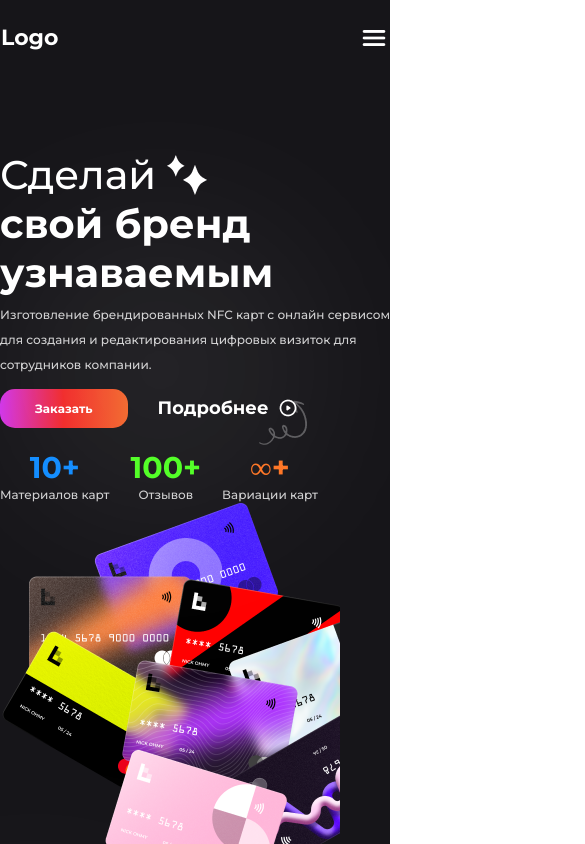
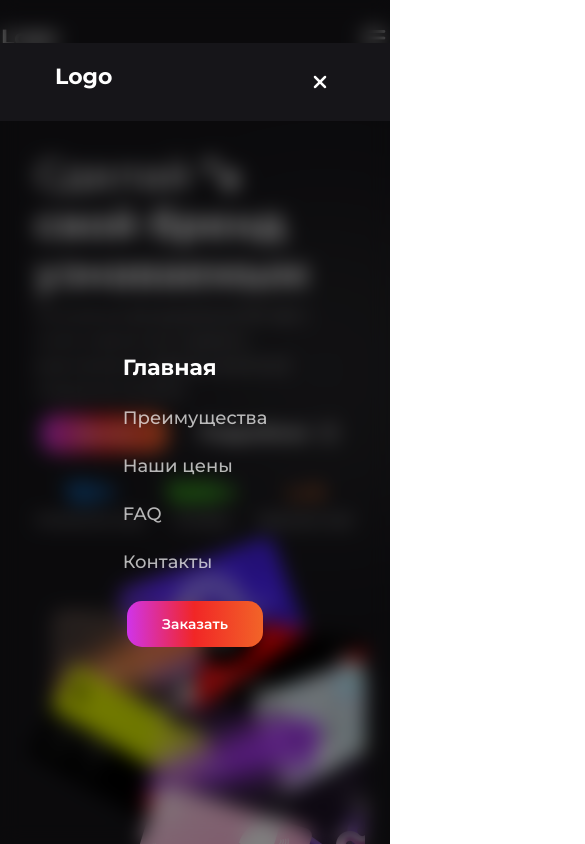
Before and after one commit to dEnsssy/projectCard, a plain HTML site: page index.html in a window 390 px wide. Both pictures are taken after a click on the button 374 px from the left and 38 px from the top of the page. Shown: the top 844 px of the page, 585 px wide, since content can reach past the window. Drawn offline with Linux system fonts and the light colour scheme.

Commit message:
init commit2

```diff
--- a/#source/scss/style.scss
+++ b/#source/scss/style.scss
@@ -80,7 +80,7 @@ body {
             #d034ea 0%,
             #f12626 49.48%,
             #f26428 100%
-        );
+        ) !important;
         color: #fff;
         font-size: 18px;
         font-weight: 600;
@@ -808,32 +808,90 @@ body {
 }
 // Mobile menu
 
+/* Стили для оверлея */
 .overlay {
+    display: none;
     position: fixed;
     top: 0;
     left: 0;
     width: 100%;
     height: 100%;
-    background-color: rgba(0, 0, 0, 0.7); /* Прозрачный черный цвет */
+    background: rgba(0, 0, 0, 0.5);
+    backdrop-filter: blur(10px);
+    z-index: 99;
+}
+
+/* Стили для мобильного меню */
+.mobile-menu {
+    margin-top: -77px;
     display: none;
-    z-index: 999; /* Поверх других элементов */
+    position: fixed;
+    top: 50%;
+    left: 50%;
+    transform: translate(-50%, -50%);
+    background-color: white;
+    z-index: 1000;
+}
+
+.mobile-menu a {
+    display: block;
+    margin-bottom: 10px;
+    text-decoration: none;
+    color: black;
+}
+.mobile-menuStyle1 {
+    margin-top: 236px;
+    display: flex;
+    flex-direction: column;
+    align-items: center;
+}
+
+.mobile-menuStyle {
+    margin-bottom: 20px;
+    gap: 20px;
+    flex-direction: column;
+}
+.mobile-menuStyle > a {
+    color: rgba(255, 255, 255, 0.7);
+}
+.mobile-menu-header {
+    background: #161519;
+    display: flex;
+    align-items: center;
+    justify-content: space-between;
+    width: 100vw;
+    height: 78px;
+    padding: 20px 55px;
+}
+.header__logo > a {
+    color: #fff;
+    font-size: 22px;
+    font-weight: 700;
 }
 
 @media (max-width: 768px) {
     .container {
-        max-width: 710px;
+        max-width: 650px;
     }
     .hiddenMob {
         display: none;
     }
     .header {
         border: 1px solid #161519;
+        &__btn {
+            font-size: 14px;
+        }
     }
     .tagline {
         &__text {
+            display: flex;
+            align-items: center;
+            flex-direction: column;
+            max-width: 710px;
             padding-top: 63px;
         }
         &__text-title {
+            max-width: 320px;
             font-size: 40px;
             line-height: normal;
             margin-bottom: 5px;
@@ -846,6 +904,7 @@ body {
             left: 167px;
         }
         &__text > p {
+            max-width: 320px;
             font-size: 12px;
             margin-bottom: 10px;
             line-height: 25px;
@@ -879,7 +938,7 @@ body {
         }
         &__blur-box {
             top: 158px; //158
-            left: 35px; //35
+            left: 200px; //35
         }
         &__blur {
             width: 250px;
@@ -892,7 +951,7 @@ body {
             background: url("/img/mobile/tagline/bg1.png") no-repeat !important;
             position: absolute;
             top: 150px;
-            left: 224px;
+            left: 324px;
         }
         &__bg2 {
             width: 257px;
@@ -902,12 +961,13 @@ body {
             left: 48px;
         }
         &__mobBg {
+            margin-top: 10px;
             margin-bottom: -20px;
         }
     }
 
     .advantages {
-        height: 1000px;
+        height: 800px;
         &__content > h1 {
             padding-top: 35px;
             font-size: 26px;
@@ -928,7 +988,7 @@ body {
         }
 
         &__content-textBox-card-text p {
-            max-width: 215px;
+            max-width: 515px;
             font-size: 12px;
             line-height: 22px;
         }
@@ -945,8 +1005,8 @@ body {
         filter: blur(100px);
     }
     .bg2-blur {
-        top: 924px;
-        left: 1px;
+        top: 724px;
+        left: 400px;
         width: 250px;
         height: 250px;
         filter: blur(100px);
@@ -956,14 +1016,14 @@ body {
         width: 70px;
         height: 40px;
         top: 81px;
-        left: 262px;
+        left: 635px;
     }
     .advantagesImg-arrow2 {
         background: url("/img/mobile/advantages/arrow2.png") no-repeat;
         width: 75px;
         height: 75px;
-        top: 598px;
-        left: 260px;
+        top: 420px;
+        left: 620px;
     }
     .advantagesImgs {
         &__flex1 {
@@ -995,6 +1055,8 @@ body {
             margin-bottom: 55px;
         }
         &__cards {
+            flex-direction: column;
+            align-items: center;
             row-gap: 45px;
             margin-bottom: 35px;
         }
@@ -1004,19 +1066,21 @@ body {
         }
         &__cards-card-first {
             width: 280px;
-height: 176px;
+            height: 176px;
             background: url("/img/mobile/price/card1.png") no-repeat;
             top: -30px;
             left: 20px;
         }
-        &__cards-card-second {width: 280px;
-height: 176px;
+        &__cards-card-second {
+            width: 280px;
+            height: 176px;
             background: url("/img/mobile/price/card2.png") no-repeat;
             top: -30px;
             left: 20px;
         }
-        &__cards-card-third {width: 280px;
-height: 176px;
+        &__cards-card-third {
+            width: 280px;
+            height: 176px;
             background: url("/img/mobile/price/card3.png") no-repeat;
             top: -30px;
             left: 20px;
@@ -1056,7 +1120,7 @@ height: 176px;
     }
     .price-arrow1 {
         top: -34px;
-        left: 240px;
+        left: 440px;
         background: url("/img/mobile/price/arrow1.png") no-repeat;
     }
 
@@ -1080,7 +1144,7 @@ height: 176px;
             height: 43px;
             width: 35px;
             top: 96px;
-            left: 300px;
+            left: 640px;
         }
         &__btns-more {
             border-radius: 15px;
@@ -1120,6 +1184,7 @@ height: 176px;
             padding: 15px 58px;
             border-radius: 50px;
             background: rgba(255, 255, 255, 0.1);
+            margin: 0 auto;
         }
         &__links-imgs {
             display: flex !important;
@@ -1137,4 +1202,7 @@ height: 176px;
         display: block;
         background: none;
     }
+    .mobileMenuStatus {
+        display: none;
+    }
 }
--- a/index.html
+++ b/index.html
@@ -36,9 +36,47 @@
                 <button class="header__btn animationLoad hidden hiddenMob">
                     Заказать
                 </button>
-                <button class="activeMob" onclick="toggleMenu()">
+                <button class="activeMob menuMobile" onclick="toggleMenu()">
                     <img src="./img/mobile/header/menu.png" alt="" />
                 </button>
+
+                <!-- Mobile menu -->
+                <div class="overlay" id="overlay"></div>
+                <div class="mobile-menu activeMob " id="mobileMenu">
+                    <div class="mobile-menu-header">
+                        <div class="header__logo">
+                            <a href="/index.html">Logo</a>
+                        </div>
+                        <button class="cross__menu" style="background: none" onclick="toggleMenu()">
+                            <img
+                                src="./img/mobile/header/image 71.png"
+                                alt=""
+                            />
+                        </button>
+                    </div>
+                    <div class="mobile-menuStyle1">
+                        <ul class="header__menu-list mobile-menuStyle">
+                            <a href="/index.html">
+                                <li class="headerActive">Главная</li>
+                            </a>
+                            <a href="/index.html">
+                                <li>Преимущества</li>
+                            </a>
+                            <a href="/index.html">
+                                <li>Наши цены</li>
+                            </a>
+                            <a href="/index.html">
+                                <li>FAQ</li>
+                            </a>
+                            <a href="/index.html">
+                                <li>Контакты</li>
+                            </a>
+                        </ul>
+                        <button class="header__btn activeMob hiddenMob mobileBtn" >
+                            Заказать
+                        </button>
+                    </div>
+                </div>
             </div>
         </header>
         <main class="main">
--- a/script.js
+++ b/script.js
@@ -1,6 +1,10 @@
 let openTabs = []; // Хранит открытые табы
 
-
+let availableScreenWidth = window.screen.availWidth;
+let mobileMenu = document.getElementById("mobileMenu");
+if (availableScreenWidth < 770) {
+    mobileMenu.classList.add("mobileMenuStatus");
+}
 
 document.addEventListener("DOMContentLoaded", function () {
     const elements = document.querySelectorAll(".animationLoad");
@@ -9,25 +13,20 @@ document.addEventListener("DOMContentLoaded", function () {
             setTimeout(function () {
                 elements[index].classList.add("visible");
                 revealWithDelay(elements, index + 1);
-            }, 100); // Задержка в миллисекундах между появлением блоков
+            }, 1); // Задержка в миллисекундах между появлением блоков
         }
     }
     revealWithDelay(elements, 0);
 });
 
+function toggleMenu() {
+    let overlay = document.getElementById("overlay");
+    let mobileMenu = document.getElementById("mobileMenu");
 
-function toggleMenu() {
-    var overlay = document.getElementById("overlay");
-    var menu = document.getElementById("menu");
-
-    // Переключение видимости затемнения и меню
-    if (overlay.style.display === "block" && menu.style.display === "block") {
-        overlay.style.display = "none";
-        menu.style.display = "none";
-    } else {
-        overlay.style.display = "block";
-        menu.style.display = "block";
-    }
+    overlay.style.display =
+        overlay.style.display === "block" ? "none" : "block";
+    mobileMenu.style.display =
+        mobileMenu.style.display === "block" ? "none" : "block";
 }
 
 
```
Also changed, not shown: css/style.css, img/mobile/header/image 71.png (added).
